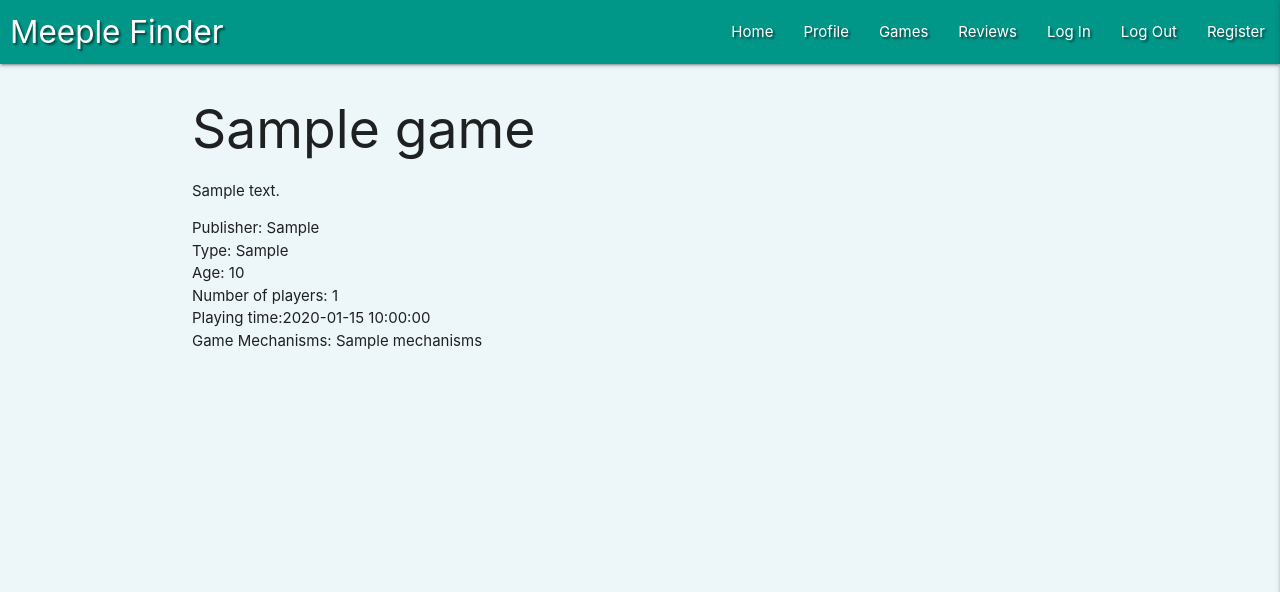
After one commit to Vivioli87/meeple_finder, a Flask app: template templates/game_detail.html in a window 1280 px wide. The commit adds this page. Shown: the top 592 px of the page. Run offline with Flask 2, Linux system fonts and the light colour scheme; the template is opened without the code that fills it: most values are stand-ins (such as "Sample title", 1, 10 or a date in 2020); some libraries are stand-ins or nearby versions.

Commit message:
set up get game detail page and tested info pulled through from db

```diff
--- a/app.py
+++ b/app.py
@@ -26,6 +26,13 @@ def get_games():
     return render_template("games.html", games=games)
 
 
+@app.route("/get_game_detail/<game_id>")
+def get_game_detail(game_id):
+
+    game = mongo.db.games.find_one({"_id": ObjectId(game_id)})
+    return render_template("game_detail.html", game=game)
+
+
 if __name__ == "__main__":
     app.run(host=os.environ.get("IP"),
             port=int(os.environ.get("PORT")),
--- /dev/null
+++ b/templates/game_detail.html
@@ -0,0 +1,14 @@
+{% extends "base.html" %}
+{% block content %}
+
+    <h2>{{game.bg_name}}</h2>
+    <P>{{game.bg_description}}</P>
+    <ul>
+        <li>Publisher: {{game.bg_publisher}}</li>
+        <li>Type: {{game.bg_type}}</li>
+        <li>Age: {{game.age}}</li>
+        <li>Number of players: {{game.player_count}}</li>
+        <li>Playing time:{{game.playing_time}}</li>
+        <li>Game Mechanisms: {{game.mechanisms}}</li>
+
+{% endblock %}
--- a/templates/games.html
+++ b/templates/games.html
@@ -22,7 +22,7 @@
                     <div class="card-content">
                         <h4 class="header">{{game.bg_name}}</h4>
                         <p>{{game.bg_description}}</p>
-                        <a href="#">More Info</a>
+                        <a href="{{ url_for('get_game_detail', game_id=game._id) }}">More Info</a>
                     </div>
                     <div class="card-action">
                     <a href="#" class="teal-text"><i class="fas fa-plus-circle"></i> Add to Collection </a>
```
